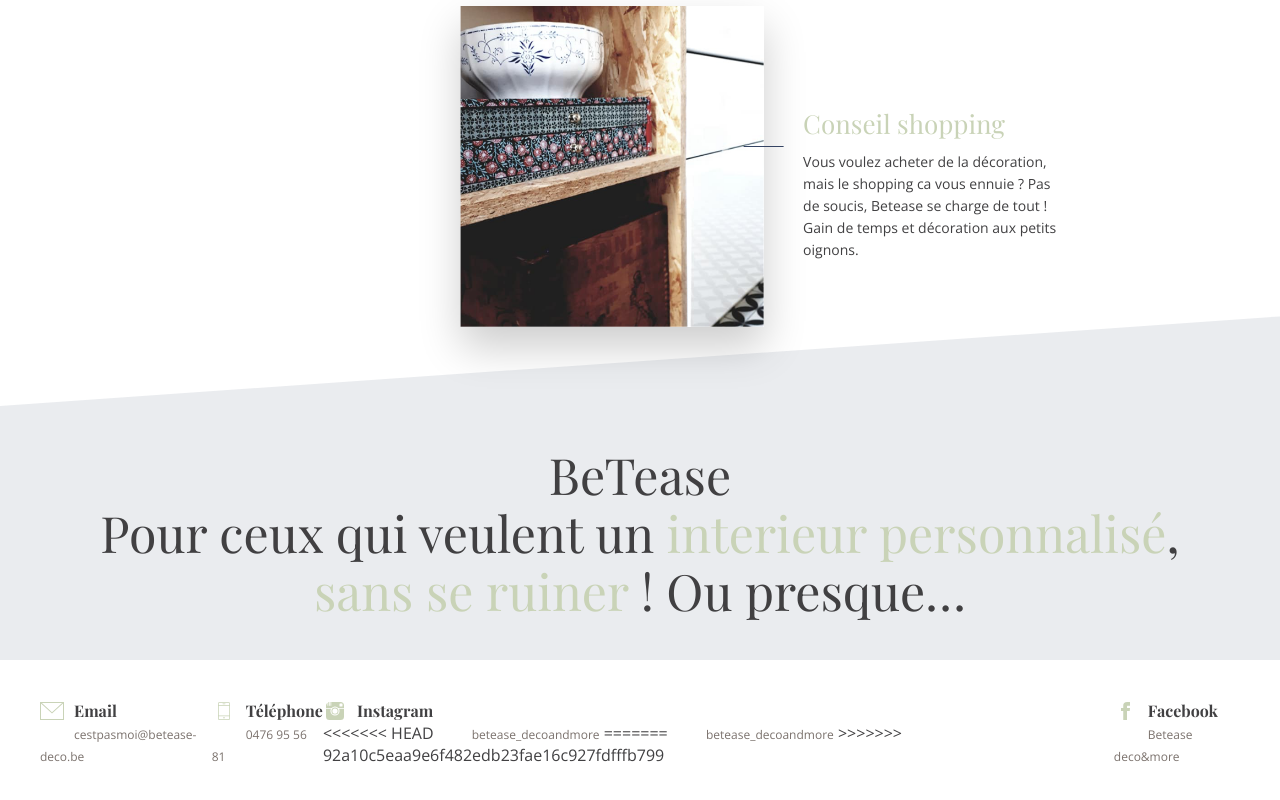
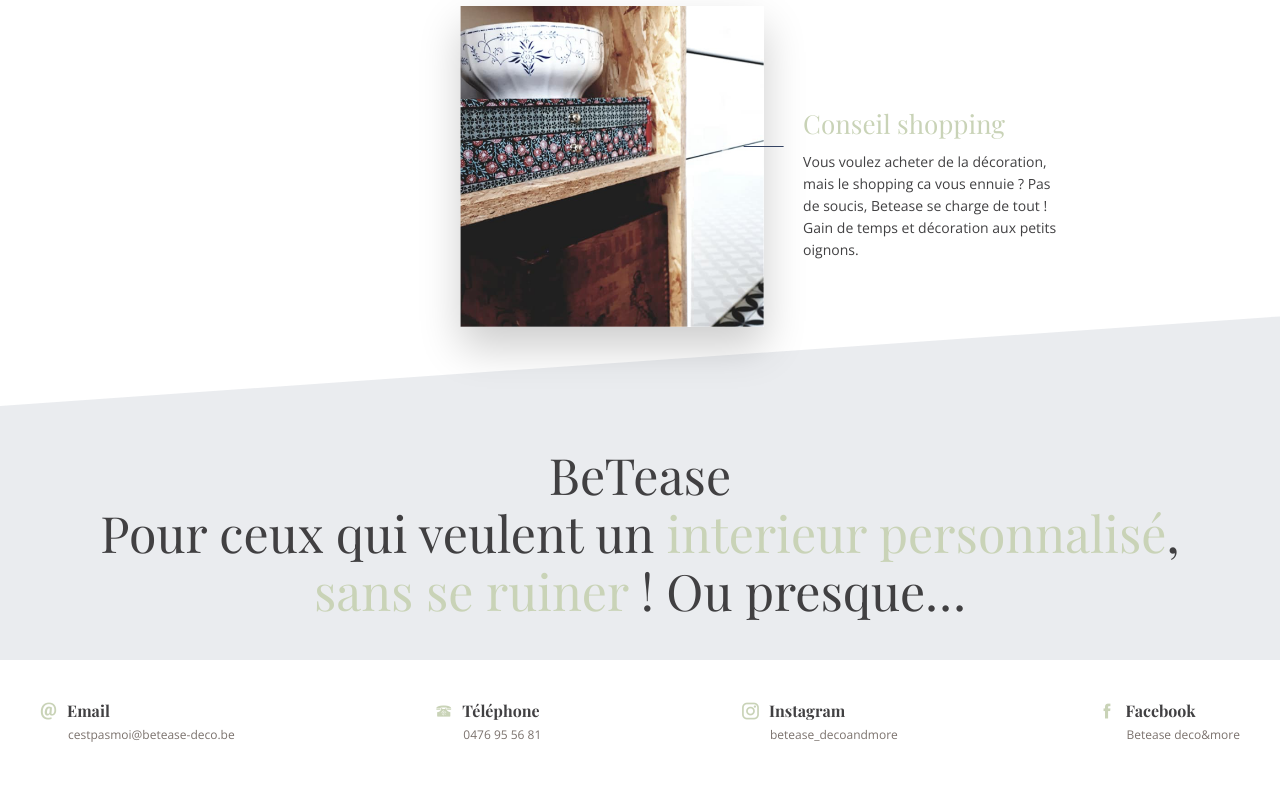
Before and after one commit to davidthurion/betease-deco, a website: page public/index.html in a window 1280 px wide. Shown: the part 1018-1818 px from the top of the page. Drawn offline with nearby package versions, Linux system fonts and the light colour scheme; a web font is replaced by a local one.

Commit message:
:lipstick: Update social icons

```diff
--- a/public/index.html
+++ b/public/index.html
@@ -22,17 +22,23 @@
   <body>
     <header id="main-header">
       <div class="container">
-        <img src="images/betease-white-rgb.svg" id="complete-logo" alt=""/>
+        <img src="images/betease-white-rgb.svg" id="complete-logo" alt="" />
         <div id="social-link">
-          <a href="mailto:cestpasmoi@betease-deco.be" title="cestpasmoi@betease-deco.be"
-            ><img src="images/social-mail-primary.svg" alt=""></a>
-          <a href="tel:0476955681" title="0476 95 56 81"><img src="images/social-phone-primary.svg" alt=""></a>
-          <a href="https://www.instagram.com/betease_decoandmore/" title="Rejoignez moi sur Instagram - betease_decoandmore"
-            ><img src="images/social-instagram-primary.svg" alt=""></i
+          <a href="mailto:cestpasmoi@betease-deco.be" title="cestpasmoi@betease-deco.be">
+            <i class="icofont-ui-email"></i>
+          </a>
+          <a href="tel:0476955681" title="0476 95 56 81">
+            <i class="icofont-telephone"></i>
+          </a>
+          <a
+            href="https://www.instagram.com/betease_decoandmore/"
+            title="Rejoignez moi sur Instagram - betease_decoandmore"
+          >
+            <i class="icofont-instagram"></i>
+          </a>
+          <a href="https://www.facebook.com/betease/" title="Rejoignez moi sur le facebook Betease">
+            <i class="icofont-facebook"></i
           ></a>
-          <a href="https://www.facebook.com/betease/" title="Rejoignez moi sur le facebook Betease"
-            >
-            <img src="images/social-facebook-primary.svg" alt=""></a>
         </div>
       </div>
     </header>
@@ -61,7 +67,7 @@
         <div class="content">
           <h3>Aide à l'achat</h3>
           <p>
-            Vous cherchez à acheter un bien et vous avez du mal å vous projeter ? Vous n’avez pas une enveloppe
+            Vous cherchez à acheter un bien et vous avez du mal à vous projeter ? Vous n’avez pas une enveloppe
             illimitée pour les travaux ? Je vous accompagne lors de la visite et ensemble, nous imaginons votre futur
             interieur avec des aménagements simples, jolis et efficaces.
           </p>
@@ -102,24 +108,32 @@
     <footer id="main-footer">
       <ul class="inner-container">
         <li class="footer-element" id="footer-email">
-          <h6>Email</h6>
+          <h6>
+            <i class="icofont-ui-email"></i>
+            Email
+          </h6>
           <a href="mailto:cestpasmoi@betease-deco.be" title="cestpasmoi@betease-deco.be">cestpasmoi@betease-deco.be</a>
         </li>
         <li class="footer-element" id="footer-phone">
-          <h6>Téléphone</h6>
+          <h6>
+            <i class="icofont-telephone"></i>
+            Téléphone
+          </h6>
           <a href="tel:0476955681" title="0476 95 56 81">0476 95 56 81</a>
         </li>
         <li class="footer-element" id="footer-instagram">
-          <h6>Instagram</h6>
-<<<<<<< HEAD
-          <a href="https://www.instagram.com/betease_decoandmore/" title="Rejoignez moi sur Instagram - betease_decoandmore">betease_decoandmore</a>
-=======
-          <a href="https://www.instagram.com/be_tease/" title="Rejoignez moi sur Instagram - betease_decoandmore">betease_decoandmore</a>
->>>>>>> 92a10c5eaa9e6f482edb23fae16c927fdfffb799
+          <h6><i class="icofont-instagram"></i>Instagram</h6>
+          <a
+            href="https://www.instagram.com/betease_decoandmore/"
+            title="Rejoignez moi sur Instagram - betease_decoandmore"
+            >betease_decoandmore</a
+          >
         </li>
         <li class="footer-element" id="footer-facebook">
-          <h6>Facebook</h6>
-          <a href="https://www.facebook.com/betease/" title="Rejoignez moi sur le facebook Betease">Betease deco&more</a>
+          <h6><i class="icofont-facebook"></i>Facebook</h6>
+          <a href="https://www.facebook.com/betease/" title="Rejoignez moi sur le facebook Betease"
+            >Betease deco&more</a
+          >
         </li>
       </ul>
     </footer>
--- a/src/scss/elements/_footer.scss
+++ b/src/scss/elements/_footer.scss
@@ -22,21 +22,17 @@
     line-height: calculateRem(22px);
     text-align: center;
     margin: 0;
-    @include bp-medium {
-      flex-direction: row;
-    }
-    &::before {
-      display: block;
-      content: "";
-      height: calculateRem(18px);
-      width: calculateRem(24px);
-      background-size: auto calculateRem(18px);
-      background-position: center;
-      background-repeat: no-repeat;
+    i {
+      color: $accent;
+      font-size: calculateRem(17px);
       margin: 0 0 $spacing-xs 0;
       @include bp-medium {
         margin: 0 $spacing-s 0 0;
       }
+    }
+    @include bp-medium {
+      flex-direction: row;
+      align-items: center;
     }
   }
   a {
@@ -50,19 +46,7 @@
       color: $accent;
     }
     @include bp-medium {
-      margin-left: calculateRem(34px);
+      margin-left: calculateRem(28px);
     }
   }
-  #footer-email h6:before {
-    background-image: url(../images/social-mail-accent.svg);
-  }
-  #footer-phone h6:before {
-    background-image: url(../images/social-phone-accent.svg);
-  }
-  #footer-instagram h6:before {
-    background-image: url(../images/social-instagram-accent.svg);
-  }
-  #footer-facebook h6:before {
-    background-image: url(../images/social-facebook-accent.svg);
-  }
 }
--- a/src/scss/elements/_header.scss
+++ b/src/scss/elements/_header.scss
@@ -22,9 +22,8 @@
       color: $primary;
       text-decoration: none;
       padding: $spacing-xs;
-      img {
-        display: block;
-        height: calculateRem(18px);
+      i {
+        font-size: calculateRem(17px);
       }
       &:hover,
       &:focus {
```
Also changed, not shown: public/css/style.css, public/images/social-facebook-accent.svg (deleted), public/images/social-facebook-primary.svg (deleted), public/images/social-instagram-accent.svg (deleted), public/images/social-instagram-primary.svg (deleted), public/images/social-mail-accent.svg (deleted), public/images/social-mail-primary.svg (deleted), public/images/social-phone-accent.svg (deleted), public/images/social-phone-primary.svg (deleted), src/images/social-facebook-accent.svg (deleted), src/images/social-facebook-primary.svg (deleted), src/images/social-instagram-accent.svg (deleted), src/images/social-instagram-primary.svg (deleted), src/images/social-mail-accent.svg (deleted), 3 more files.
